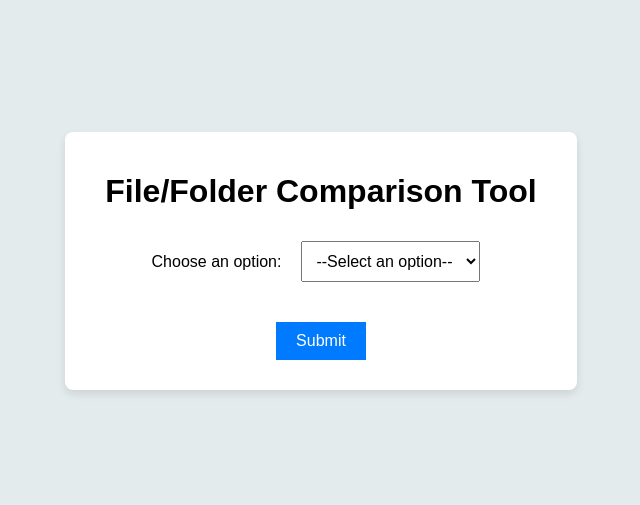
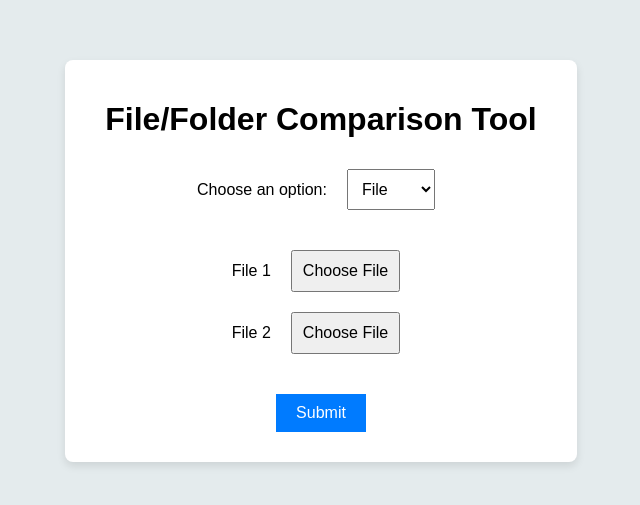
Before and after one commit to MansiBora11/TextDiffMaster, a React (Vite) app in the folder client/: page / in a window 1280 px wide. Shown: the part 139-644 px from the top of the page, without its empty margins (339-979 px from the left). Built offline with nearby package versions, Linux system fonts and the light colour scheme.

Commit message:
Submit file functionality

```diff
--- a/client/src/App.jsx
+++ b/client/src/App.jsx
@@ -1,97 +1,124 @@
 import React, { useState } from 'react';
 import './App.css';
+import fileService from './services/fileService';
 
 function App() {
-  const [uploadType, setUploadType] = useState('');
+  const [uploadType, setUploadType] = useState('file');
   const [files, setFiles] = useState({
     file1: null,
     file2: null,
     folder1: [],
     folder2: [],
   });
+  const [loading, setLoading] = useState(false);
 
   const handleOptionChange = (e) => {
     setUploadType(e.target.value);
+    setFiles({
+      file1: null,
+      file2: null,
+      folder1: [],
+      folder2: [],
+    });
   };
 
   const handleFileChange = (e) => {
-    const { id, files } = e.target;
+    const { id, files: uploadedFiles } = e.target;
     setFiles((prev) => ({
       ...prev,
-      [id]: id.includes('folder') ? Array.from(files) : files[0],
+      [id]: id.includes('folder') ? Array.from(uploadedFiles) : uploadedFiles[0],
     }));
   };
 
-  const handleSubmit = () => {
-    if (uploadType === 'file') {
+  const handleSubmit = async () => {
+    try {
       if (!files.file1 || !files.file2) {
         alert('Please upload both files.');
         return;
       }
-      alert('Files submitted successfully!');
-    } else if (uploadType === 'folder') {
-      if (!files.folder1.length || !files.folder2.length) {
-        alert('Please upload both folders.');
-        return;
-      }
-      alert('Folders submitted successfully!');
-    } else {
-      alert('Please select an option first.');
+
+      setLoading(true);
+      const formData = new FormData();
+      formData.append('file1', files.file1);
+      formData.append('file2', files.file2);
+
+      await fileService.compareFiles(formData);
+    } catch (error) {
+      console.error('Error in submit:', error);
+      alert('Failed to process files. Please try again.');
+    } finally {
+      setLoading(false);
     }
   };
 
   return (
     <div className="container">
       <h1>File/Folder Comparison Tool</h1>
-      <label htmlFor="uploadType">Choose an option:</label>
-      <select id="uploadType" value={uploadType} onChange={handleOptionChange}>
-        <option value="">--Select an option--</option>
-        <option value="file">File</option>
-        <option value="folder">Folder</option>
-      </select>
+
+      <div className="form-group">
+        <label htmlFor="uploadType">Choose an option:</label>
+        <select
+          id="uploadType"
+          value={uploadType}
+          onChange={handleOptionChange}
+          disabled={loading}
+        >
+          <option value="file">File</option>
+          <option value="folder">Folder</option>
+        </select>
+      </div>
 
       <div id="uploadSection" className="upload-section">
         {uploadType === 'file' && (
           <>
-            <div className="upload-buttons">
-              <label htmlFor="file1">File 1</label>
-              <input type="file" id="file1" onChange={handleFileChange} />
-            </div>
-            <div className="upload-buttons">
-              <label htmlFor="file2">File 2</label>
-              <input type="file" id="file2" onChange={handleFileChange} />
-            </div>
-          </>
-        )}
-        {uploadType === 'folder' && (
-          <>
-            <div className="upload-buttons">
-              <label htmlFor="folder1">Folder 1</label>
+            <div className="form-group">
+              <label>File 1</label>
               <input
                 type="file"
-                id="folder1"
-                webkitdirectory="true"
-                directory="true"
-                multiple
+                id="file1"
                 onChange={handleFileChange}
+                disabled={loading}
+                style={{ display: 'none' }}
               />
+              <button
+                onClick={() => document.getElementById('file1').click()}
+                className="file-button"
+              >
+                Choose File
+              </button>
+              <span className="file-name">
+                {files.file1 ? files.file1.name : ''}
+              </span>
             </div>
-            <div className="upload-buttons">
-              <label htmlFor="folder2">Folder 2</label>
+            <div className="form-group">
+              <label>File 2</label>
               <input
                 type="file"
-                id="folder2"
-                webkitdirectory="true"
-                directory="true"
-                multiple
+                id="file2"
                 onChange={handleFileChange}
+                disabled={loading}
+                style={{ display: 'none' }}
               />
+              <button
+                onClick={() => document.getElementById('file2').click()}
+                className="file-button"
+              >
+                Choose File
+              </button>
+              <span className="file-name">
+                {files.file2 ? files.file2.name : ''}
+              </span>
             </div>
           </>
         )}
       </div>
-      <button className="submit-btn" onClick={handleSubmit}>
-        Submit
+
+      <button
+        className="submit-btn"
+        onClick={handleSubmit}
+        disabled={loading || !files.file1 || !files.file2}
+      >
+        {loading ? 'Processing...' : 'Submit'}
       </button>
     </div>
   );
--- /dev/null
+++ b/client/src/services/fileService.js
@@ -0,0 +1,52 @@
+import axios from 'axios';
+
+const fileService = {
+  compareFiles: async (formData) => {
+    try {
+      // Make sure the URL matches your backend endpoint exactly
+      const response = await axios.post('/api/compare', formData, {
+        baseURL: 'http://localhost:8080', // Add your backend URL here
+        headers: {
+          // Don't set Content-Type, axios will set it automatically
+        },
+        responseType: 'blob',
+      });
+
+      const filename = response.headers['content-disposition']
+        ? response.headers['content-disposition'].split('filename=')[1]
+        : 'highlighted_diff';
+
+      const url = window.URL.createObjectURL(new Blob([response.data]));
+      const link = document.createElement('a');
+      link.href = url;
+
+      const extension = getFileExtension(formData.get('file1').name);
+      link.setAttribute('download', `${filename}${extension}`);
+
+      document.body.appendChild(link);
+      link.click();
+
+      window.URL.revokeObjectURL(url);
+      link.parentNode.removeChild(link);
+    } catch (error) {
+      console.error('Error during file comparison:', error);
+      if (error.response) {
+        console.error('Response error:', error.response);
+        throw new Error(`${error.response.status} - ${error.response.statusText}`);
+      } else if (error.request) {
+        console.error('No response received:', error.request);
+        throw new Error('No response received from server');
+      } else {
+        throw error;
+      }
+    }
+  },
+};
+
+const getFileExtension = (filename) => {
+  if (filename.endsWith('.xlsx')) return '.xlsx';
+  if (filename.endsWith('.csv')) return '.csv';
+  return '.html';
+};
+
+export default fileService;
```
Also changed, not shown: client/src/App.css (line endings or trailing spaces).
